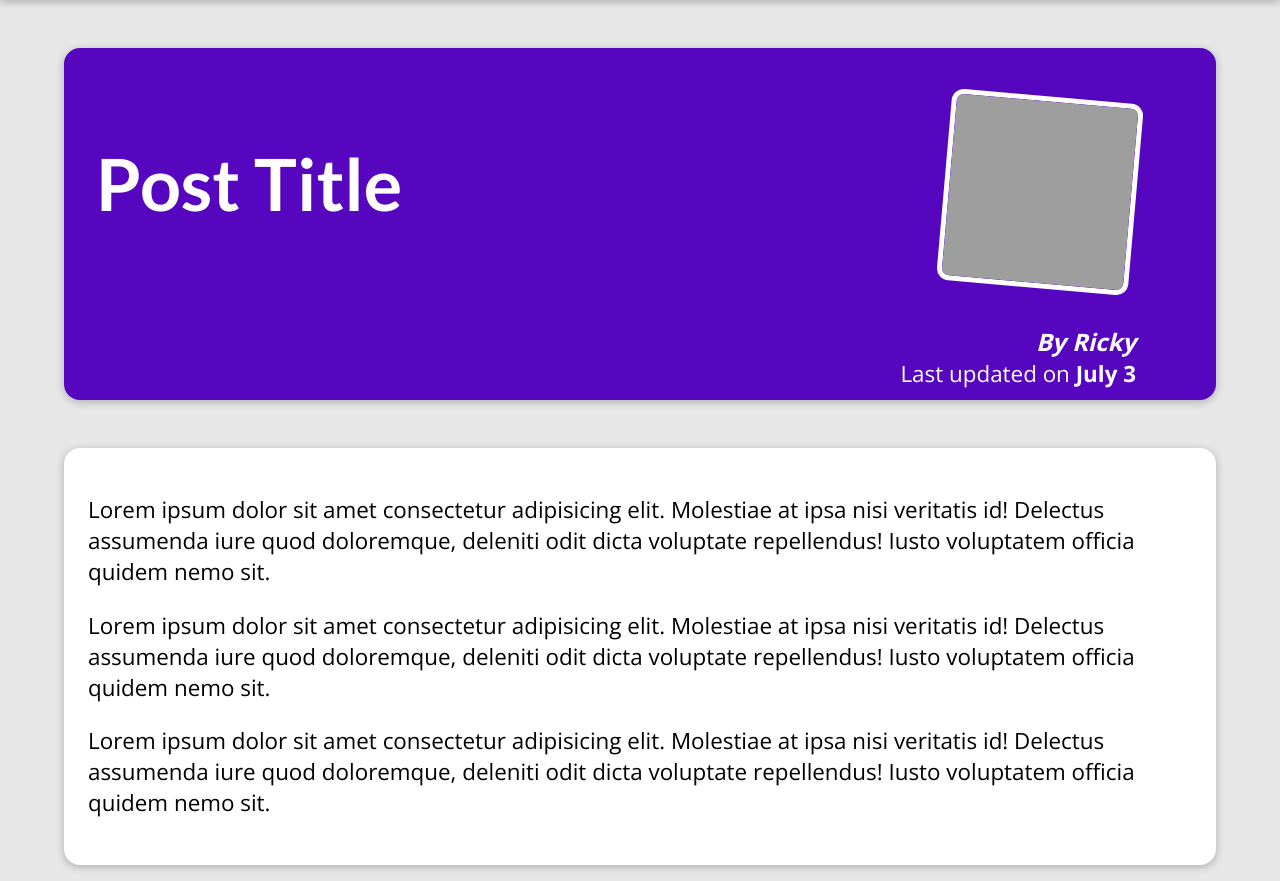
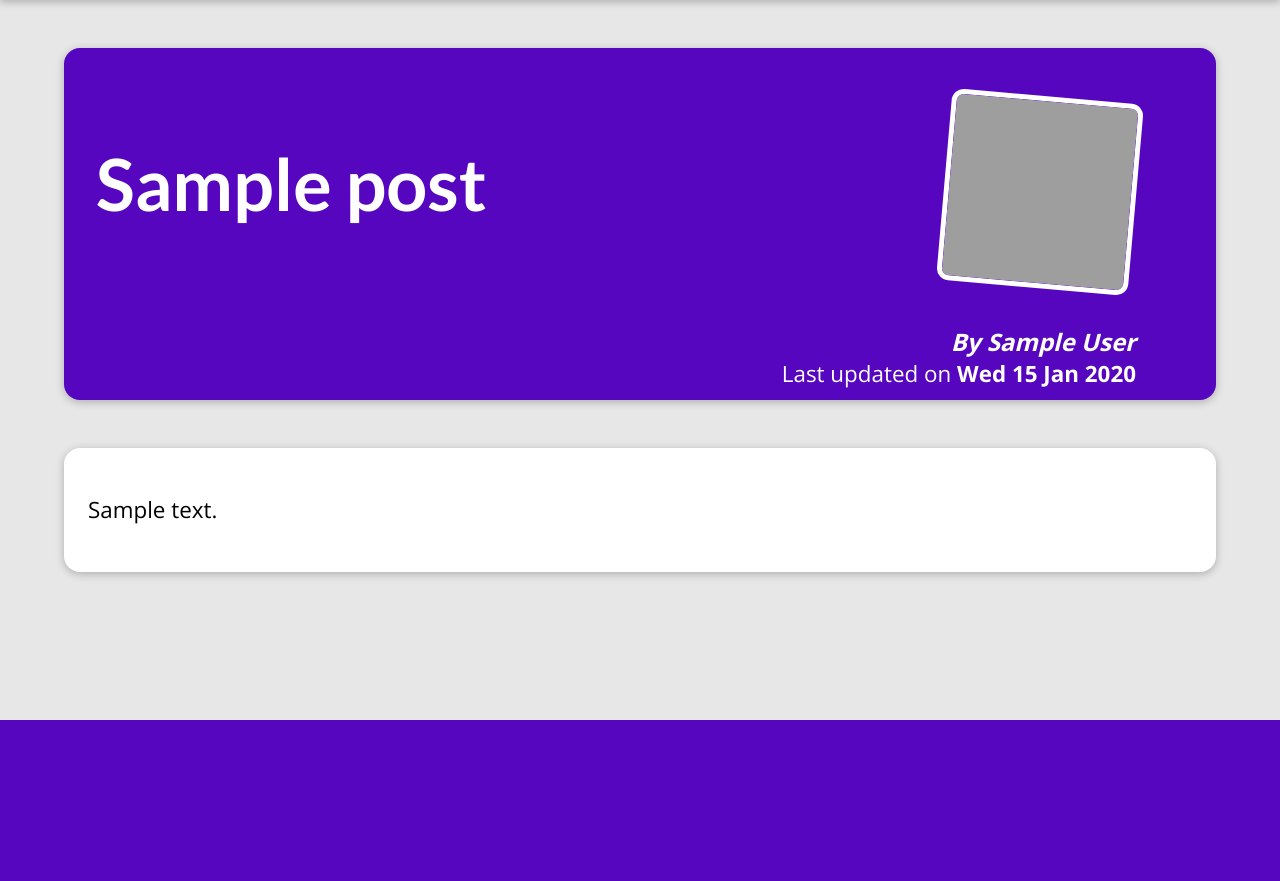
Before and after one commit to ercsanchez/my_site, a Django app: template my_site/blog/templates/blog/post-detail.html in a window 1280 px wide. Shown: the part 80-961 px from the top of the page. After the commit the page ends 800 px from the top, so only its background shows below. Run offline with Django 3.2, Linux system fonts and the light colour scheme; the template is opened without the code that fills it: most values are stand-ins (such as "Sample title", 1, 10 or a date in 2020); grey boxes are pictures that could not be loaded.

Commit message:
57. show all posts in posts page | use appropriate dummy data in post_detail view to serve in corresponding post-detail template

```diff
--- a/my_site/blog/templates/blog/post-detail.html
+++ b/my_site/blog/templates/blog/post-detail.html
@@ -2,7 +2,7 @@
 
 {% load static %}
 
-{% block title %}This Post Title{% endblock %}
+{% block title %}{{ post.title }}{% endblock %}
 
 {% block css_files %}
     <link rel="stylesheet" href="{% static 'blog/post-detail.css' %}">
@@ -10,28 +10,17 @@
 
 {% block content %}
     <section id="summary">
-        <h2>Post Title</h2>
+        <h2>{{ post.title }}</h2>
         <article>
-            <img src="{% static 'blog/images/Mount-Kinabalu.jpeg' %}" alt="Post Title">
-            <address>By Ricky</address>
+            <img src="{% static 'blog/images/'|add:post.image %}" alt="{{ post.title }}">
+            <address>By {{ post.author }}</address>
             <div>
-                Last updated on <time>July 3</time>
+                Last updated on <time>{{ post.date|date:"D d M Y" }}</time>
             </div>
         </article>
     </section>
 
     <main>
-        <p>Lorem ipsum dolor sit amet consectetur adipisicing elit. Molestiae at ipsa
-        nisi veritatis id! Delectus assumenda iure quod doloremque, deleniti odit
-        dicta voluptate repellendus! Iusto voluptatem officia quidem nemo sit.
-        </p>
-        <p>Lorem ipsum dolor sit amet consectetur adipisicing elit. Molestiae at ipsa
-        nisi veritatis id! Delectus assumenda iure quod doloremque, deleniti odit
-        dicta voluptate repellendus! Iusto voluptatem officia quidem nemo sit.
-        </p>
-        <p>Lorem ipsum dolor sit amet consectetur adipisicing elit. Molestiae at ipsa
-        nisi veritatis id! Delectus assumenda iure quod doloremque, deleniti odit
-        dicta voluptate repellendus! Iusto voluptatem officia quidem nemo sit.
-        </p>
+        <p>{{ post.content|linebreaks }}</p>
     </main>
 {% endblock %}
```
Also changed, not shown: my_site/blog/templates/blog/all-posts.html (+3 -7 lines), my_site/blog/views.py (+7 -2 lines).
